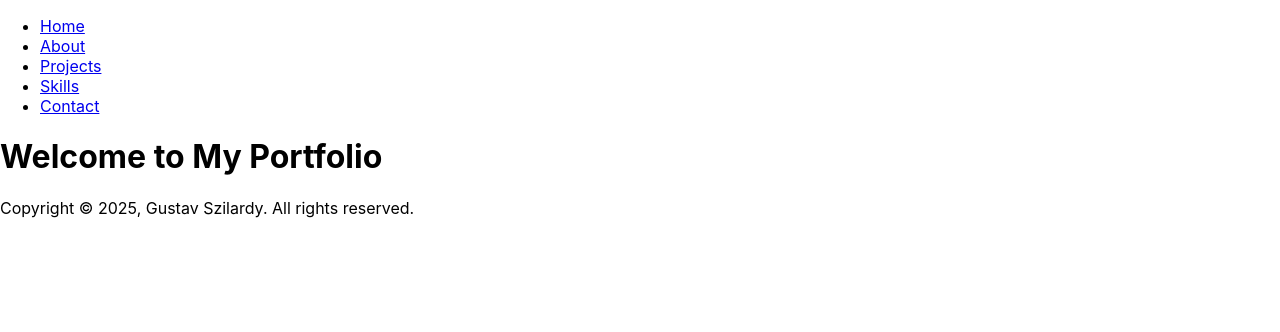
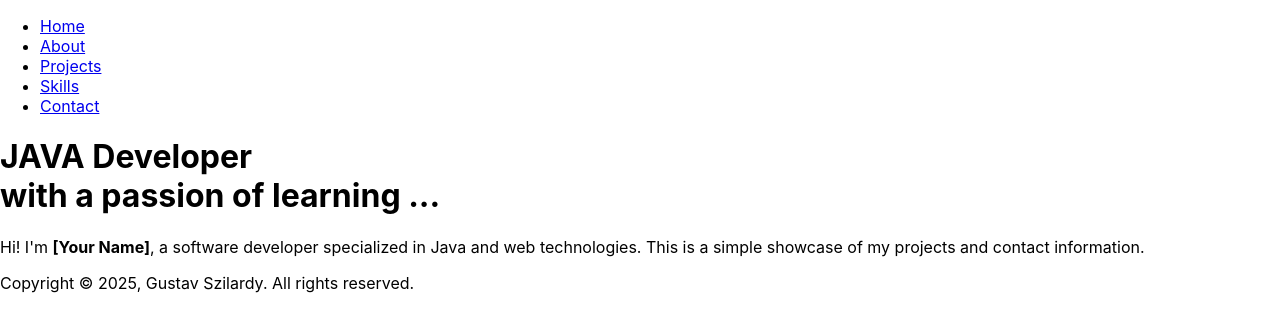
Before and after one commit to szgusti/my-portfolio, a React (Create React App) app: page / in a window 1280 px wide. Shown: the top 332 px of the page. Built offline with nearby package versions, Linux system fonts and the light colour scheme.

Commit message:
Update homepage text content in Home.js

```diff
--- a/src/pages/Home.js
+++ b/src/pages/Home.js
@@ -1,7 +1,18 @@
 import React from "react";
 
 function Home() {
-    return <h1>Welcome to My Portfolio</h1>;
+    return (
+        <div className="container">
+            <h1>
+                JAVA Developer <br /> with a passion of learning ...
+            </h1>
+            <p>
+                Hi! I'm <strong>[Your Name]</strong>, a software developer
+                specialized in Java and web technologies. This is a simple
+                showcase of my projects and contact information.
+            </p>
+        </div>
+    );
 }
 
 export default Home;
```
